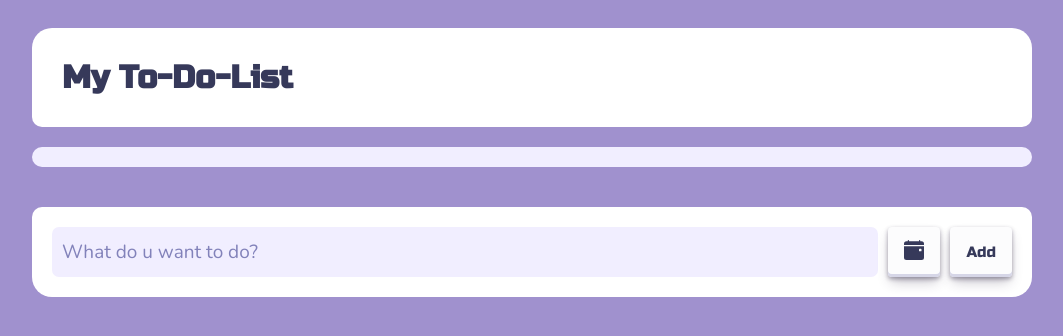
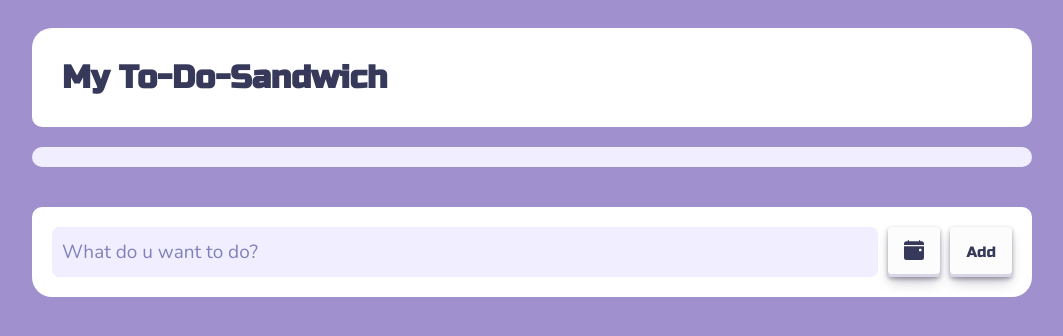
Before and after one commit to Papsanly/to-make-sandwich-react, a React (Vite) app: page / in a window 1280 px wide. Shown: the top 336 px of the page, without its empty margins (108-1171 px from the left). Built offline with nearby package versions, Linux system fonts and the light colour scheme.

Commit message:
changed title

```diff
--- a/src/ToMakeSandwich.jsx
+++ b/src/ToMakeSandwich.jsx
@@ -117,7 +117,7 @@ export default function ToMakeSandwich() {
 
   return (
     <div className={style.toMakeSandwich}>
-      <h1 className={style.title}>My To-Do-List</h1>
+      <h1 className={style.title}>My To-Do-Sandwich</h1>
       <ProgressBar progress={progress} />
       <ul className={style.todoList}>{todoElements}</ul>
       <InputSection
```
